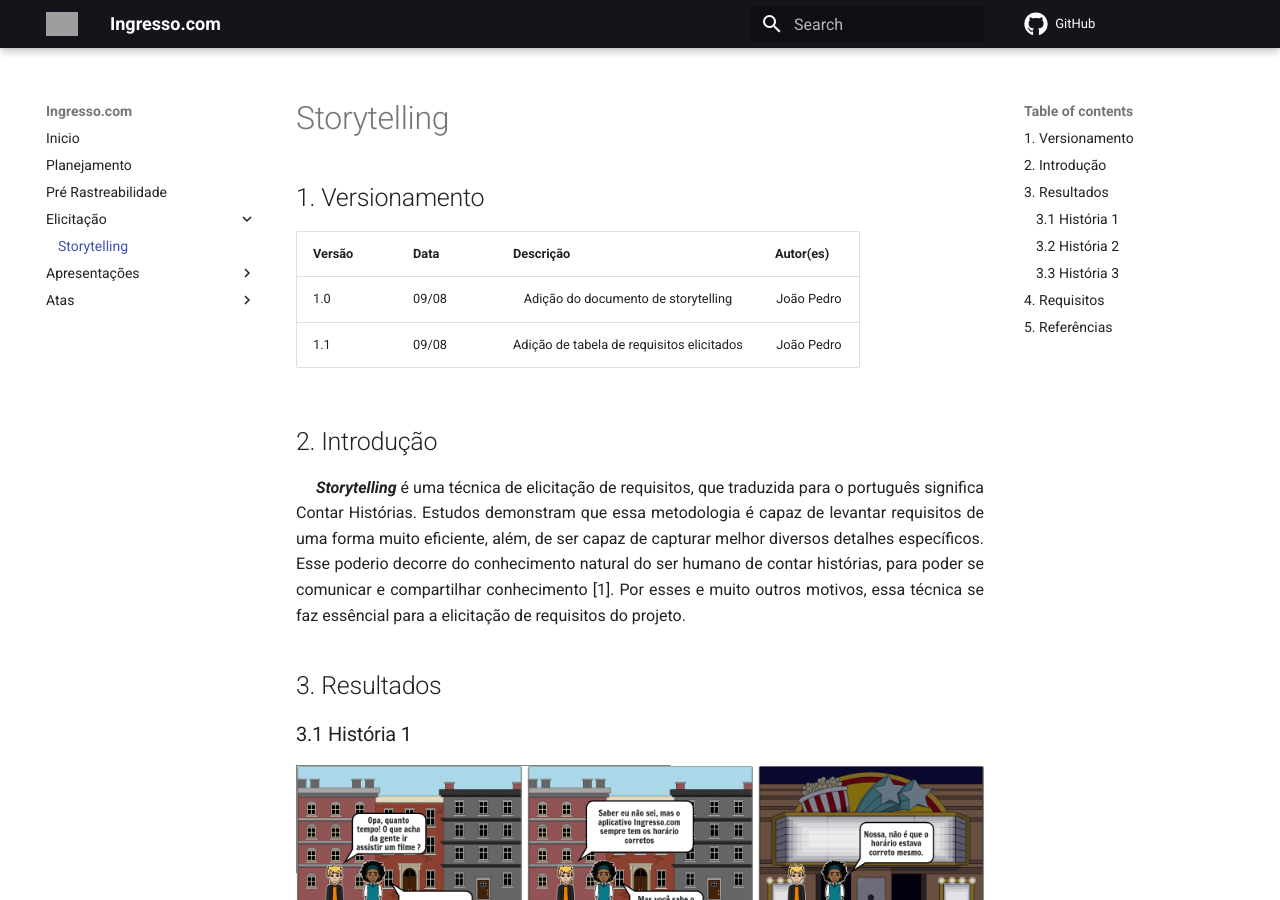
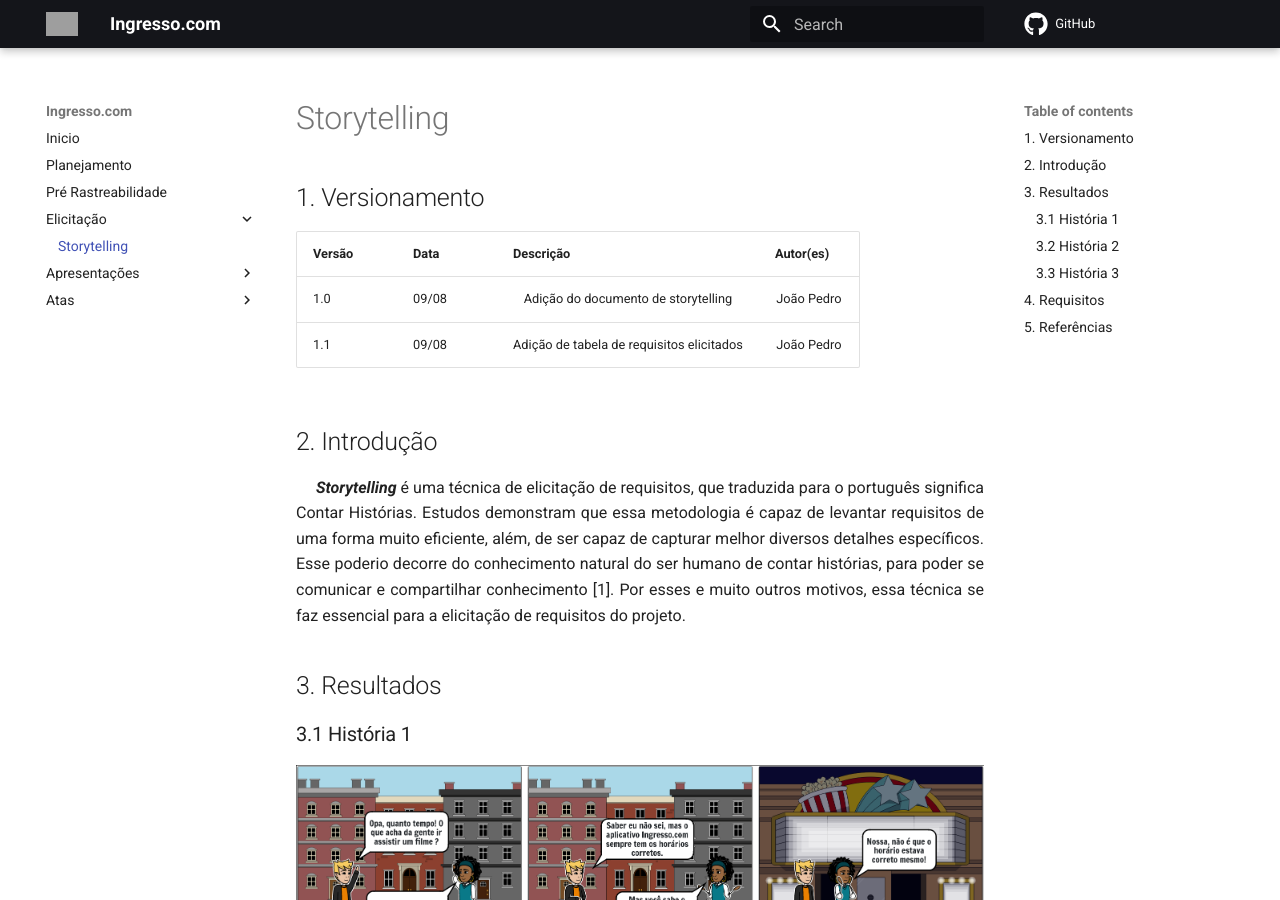
Before and after one commit to Requisitos-de-Software/2021.1-Ingresso.com, an MkDocs documentation site: the page built from docs/elicitacao/storytelling.md, in a window 1280 px wide and 900 px high. Built offline with MkDocs 1.6.1 and Material for MkDocs 9.7.7, drawn with Linux system fonts in a browser that asks for light colours; comment, search, counter and statistics services are not loaded; grey boxes are pictures that could not be loaded.

Commit message:
#23 Corrigindo erro gramatical e primeiro storyboard

```diff
--- a/docs/elicitacao/storytelling.md
+++ b/docs/elicitacao/storytelling.md
@@ -6,7 +6,7 @@
 |1.1|09/08|<center>Adição de tabela de requisitos elicitados</center>|<center>João Pedro</center>|
 
 ## 2. Introdução
-<p style="text-align: justify; text-indent: 20px"><b><i>Storytelling</i></b> é uma técnica de elicitação de requisitos, que traduzida para o português significa Contar Histórias. Estudos demonstram que essa metodologia é capaz de levantar requisitos de uma forma muito eficiente, além, de ser capaz de capturar melhor diversos detalhes específicos. Esse poderio decorre do conhecimento natural do ser humano de contar histórias, para poder se comunicar e compartilhar conhecimento [1]. Por esses e muito outros motivos, essa técnica se faz essêncial para a elicitação de requisitos do projeto.</p>
+<p style="text-align: justify; text-indent: 20px"><b><i>Storytelling</i></b> é uma técnica de elicitação de requisitos, que traduzida para o português significa Contar Histórias. Estudos demonstram que essa metodologia é capaz de levantar requisitos de uma forma muito eficiente, além, de ser capaz de capturar melhor diversos detalhes específicos. Esse poderio decorre do conhecimento natural do ser humano de contar histórias, para poder se comunicar e compartilhar conhecimento [1]. Por esses e muito outros motivos, essa técnica se faz essencial para a elicitação de requisitos do projeto.</p>
 
 ## 3. Resultados
 ### 3.1 História 1
```
Also changed, not shown: docs/assets/storytelling/story1.png.
